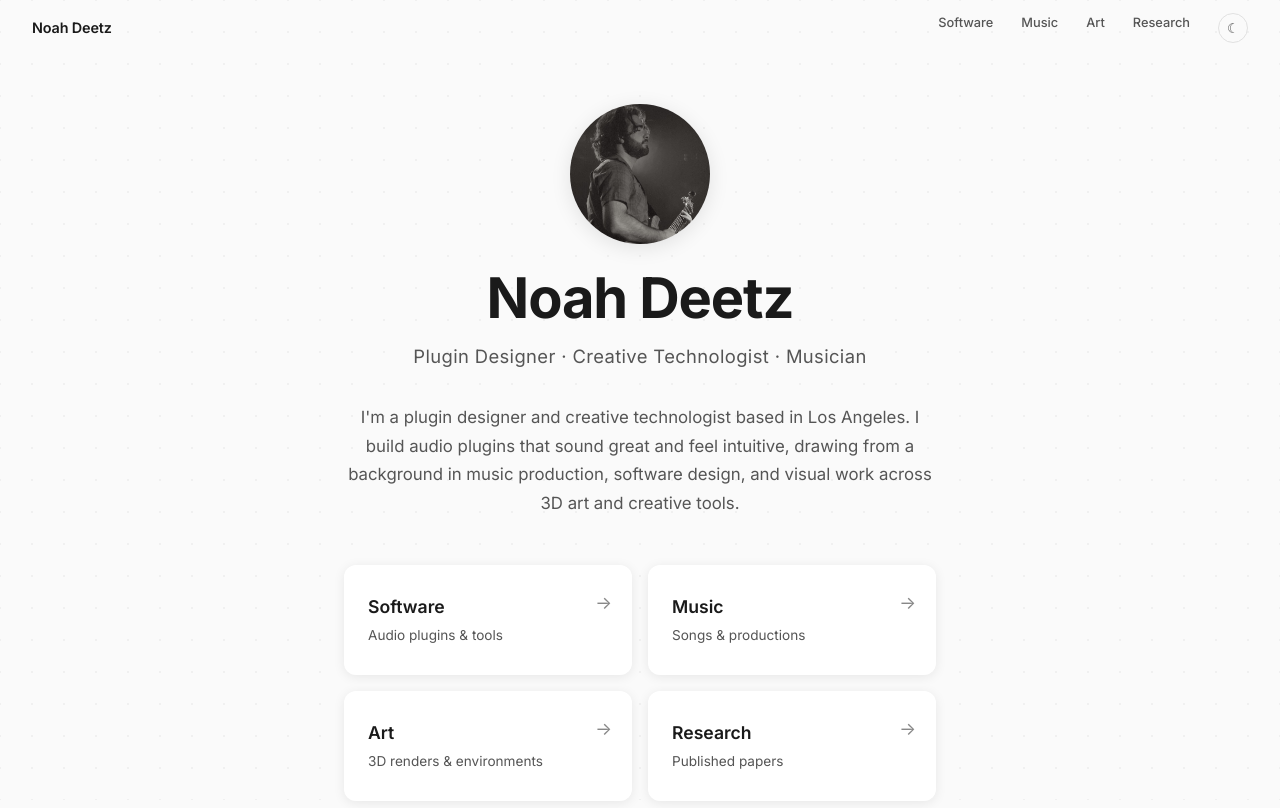
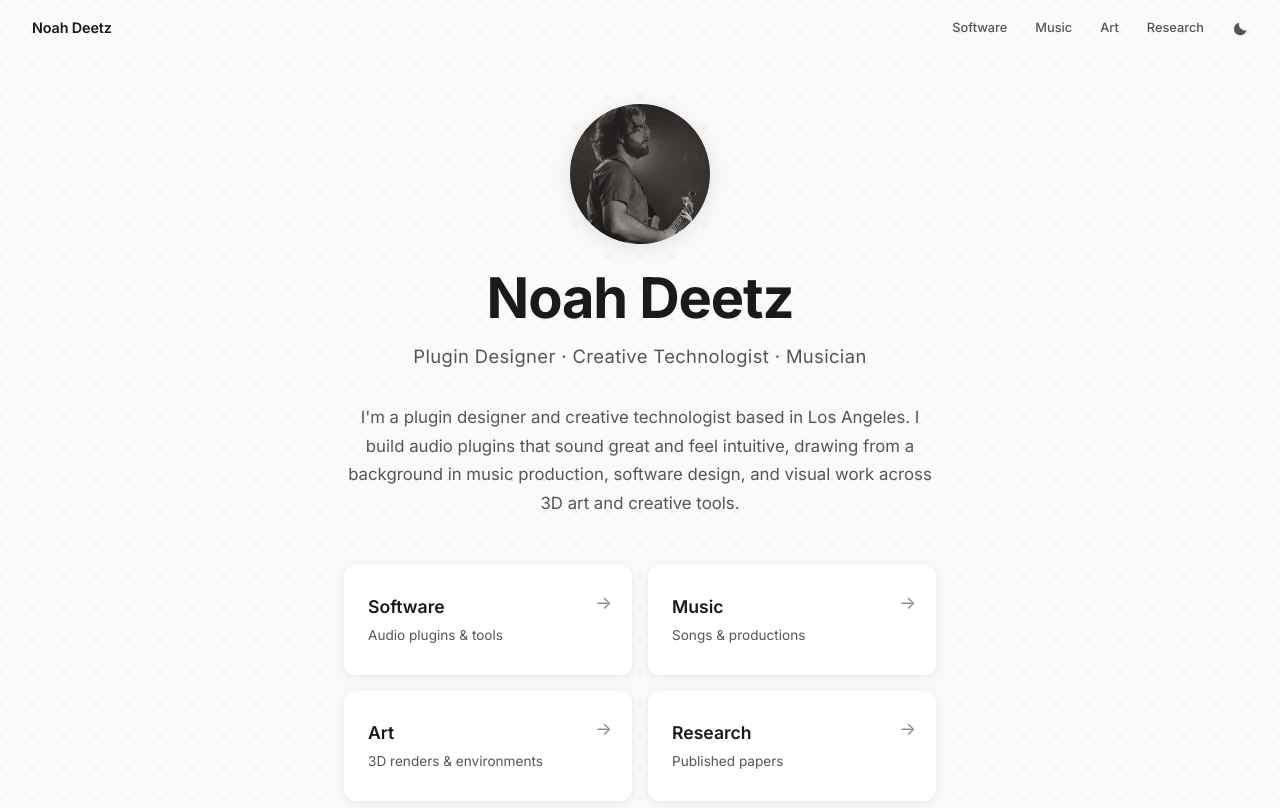
Before and after one commit to noahdeetzers/noahdeetzers.github.io, a React (Vite) app: page / in a window 1280 px wide. Shown: the top 808 px of the page. Built offline with nearby package versions, Linux system fonts and the light colour scheme.

Commit message:
background size dots and nav icon

```diff
--- a/src/App.css
+++ b/src/App.css
@@ -28,7 +28,7 @@
   --tag-bg: #252525;
   --divider: #2a2a2a;
   --nav-blur-bg: rgba(17, 17, 17, 0.85);
-  --dot-color: 100, 100, 100;
+  --dot-color: 150, 150, 150;
 }
 
 /* ========================
@@ -105,23 +105,20 @@ a {
 
 .theme-toggle {
   background: none;
-  border: 1px solid var(--divider);
-  border-radius: 50%;
-  width: 30px;
-  height: 30px;
+  border: none;
+  padding: 0;
   cursor: pointer;
   display: flex;
   align-items: center;
   justify-content: center;
-  font-size: 0.85rem;
   color: var(--text-secondary);
-  transition: color 0.2s ease, border-color 0.2s ease;
+  transition: color 0.2s ease;
   flex-shrink: 0;
+  line-height: 1;
 }
 
 .theme-toggle:hover {
   color: var(--text);
-  border-color: var(--accent);
 }
 
 .nav-logo {
--- a/src/components/DotField.jsx
+++ b/src/components/DotField.jsx
@@ -1,10 +1,11 @@
 import { useEffect, useRef } from 'react'
 
 const DOT_SPACING = 32
-const DOT_BASE_RADIUS = 1
+const DOT_BASE_RADIUS = 1.5
 const MOUSE_RADIUS = 120
 const MAX_DISPLACEMENT = 14
 const EASE = 0.08
+const BEAM_RADIUS = 220
 
 function getDotColor() {
   const raw = getComputedStyle(document.documentElement)
@@ -12,6 +13,13 @@ function getDotColor() {
     .trim()
   const parts = raw.split(',').map(Number)
   return parts.length === 3 ? parts : [180, 180, 180]
+}
+
+function getBeamColor() {
+  const theme = document.documentElement.getAttribute('data-theme')
+  return theme === 'dark'
+    ? 'rgba(255, 255, 255, 0.04)'
+    : 'rgba(0, 0, 0, 0.03)'
 }
 
 export default function DotField() {
@@ -23,13 +31,15 @@ export default function DotField() {
     const ctx = canvas.getContext('2d')
 
     let mouse = { x: -9999, y: -9999 }
+    let smoothMouse = { x: -9999, y: -9999 }
     let dots = []
     let raf
     let dotColor = getDotColor()
+    let beamColor = getBeamColor()
 
-    // Watch for theme changes via attribute mutation
     const observer = new MutationObserver(() => {
       dotColor = getDotColor()
+      beamColor = getBeamColor()
     })
     observer.observe(document.documentElement, {
       attributes: true,
@@ -65,6 +75,27 @@ export default function DotField() {
     function draw() {
       ctx.clearRect(0, 0, window.innerWidth, window.innerHeight)
 
+      // Ease the beam position for a smooth trailing feel
+      smoothMouse.x += (mouse.x - smoothMouse.x) * 0.12
+      smoothMouse.y += (mouse.y - smoothMouse.y) * 0.12
+
+      // Draw beam glow
+      if (mouse.x > -9000) {
+        const grad = ctx.createRadialGradient(
+          smoothMouse.x, smoothMouse.y, 0,
+          smoothMouse.x, smoothMouse.y, BEAM_RADIUS,
+        )
+        grad.addColorStop(0, beamColor)
+        grad.addColorStop(1, 'transparent')
+        ctx.fillStyle = grad
+        ctx.fillRect(
+          smoothMouse.x - BEAM_RADIUS,
+          smoothMouse.y - BEAM_RADIUS,
+          BEAM_RADIUS * 2,
+          BEAM_RADIUS * 2,
+        )
+      }
+
       for (const dot of dots) {
         const dx = mouse.x - dot.ox
         const dy = mouse.y - dot.oy
@@ -86,7 +117,7 @@ export default function DotField() {
         const offsetDist = Math.sqrt(
           (dot.x - dot.ox) ** 2 + (dot.y - dot.oy) ** 2,
         )
-        const alpha = 0.18 + Math.min(offsetDist / MAX_DISPLACEMENT, 1) * 0.35
+        const alpha = 0.3 + Math.min(offsetDist / MAX_DISPLACEMENT, 1) * 0.45
 
         ctx.beginPath()
         ctx.arc(dot.x, dot.y, DOT_BASE_RADIUS, 0, Math.PI * 2)
--- a/src/components/Nav.jsx
+++ b/src/components/Nav.jsx
@@ -16,6 +16,26 @@ function getInitialTheme() {
     ? 'dark'
     : 'light'
 }
+
+const MoonIcon = () => (
+  <svg width="16" height="16" viewBox="0 0 24 24" fill="currentColor" xmlns="http://www.w3.org/2000/svg">
+    <path d="M21.75 15.5a9.5 9.5 0 0 1-11.25-11.25 9.5 9.5 0 1 0 11.25 11.25Z" />
+  </svg>
+)
+
+const SunIcon = () => (
+  <svg width="16" height="16" viewBox="0 0 24 24" fill="none" stroke="currentColor" strokeWidth="2.5" strokeLinecap="round" xmlns="http://www.w3.org/2000/svg">
+    <circle cx="12" cy="12" r="4" fill="currentColor" />
+    <line x1="12" y1="1" x2="12" y2="4" />
+    <line x1="12" y1="20" x2="12" y2="23" />
+    <line x1="4.22" y1="4.22" x2="6.34" y2="6.34" />
+    <line x1="17.66" y1="17.66" x2="19.78" y2="19.78" />
+    <line x1="1" y1="12" x2="4" y2="12" />
+    <line x1="20" y1="12" x2="23" y2="12" />
+    <line x1="4.22" y1="19.78" x2="6.34" y2="17.66" />
+    <line x1="17.66" y1="6.34" x2="19.78" y2="4.22" />
+  </svg>
+)
 
 export default function Nav() {
   const [scrolled, setScrolled] = useState(false)
@@ -54,7 +74,7 @@ export default function Nav() {
           onClick={toggleTheme}
           aria-label="Toggle theme"
         >
-          {theme === 'light' ? '\u263E' : '\u2600'}
+          {theme === 'light' ? <MoonIcon /> : <SunIcon />}
         </button>
       </div>
     </motion.nav>
```
